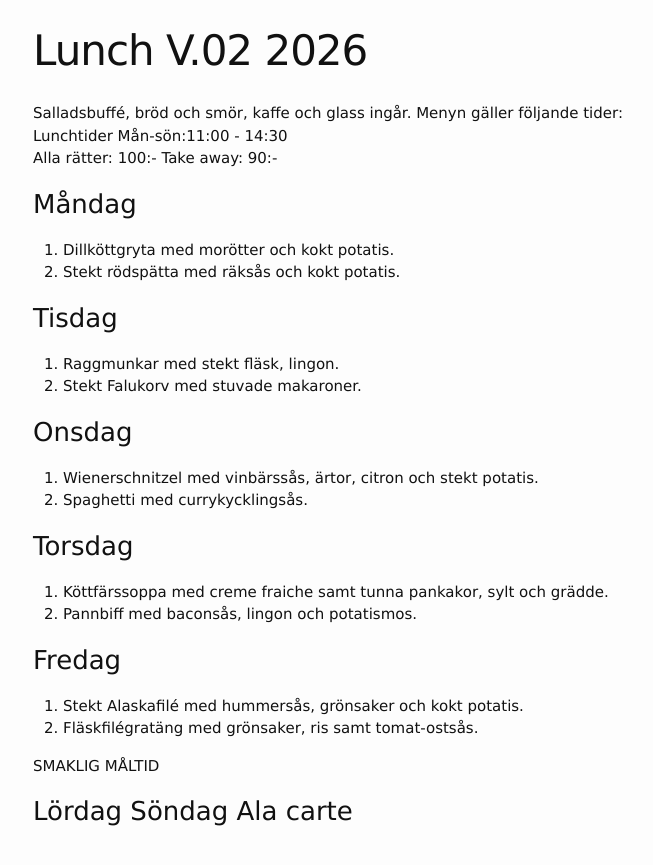
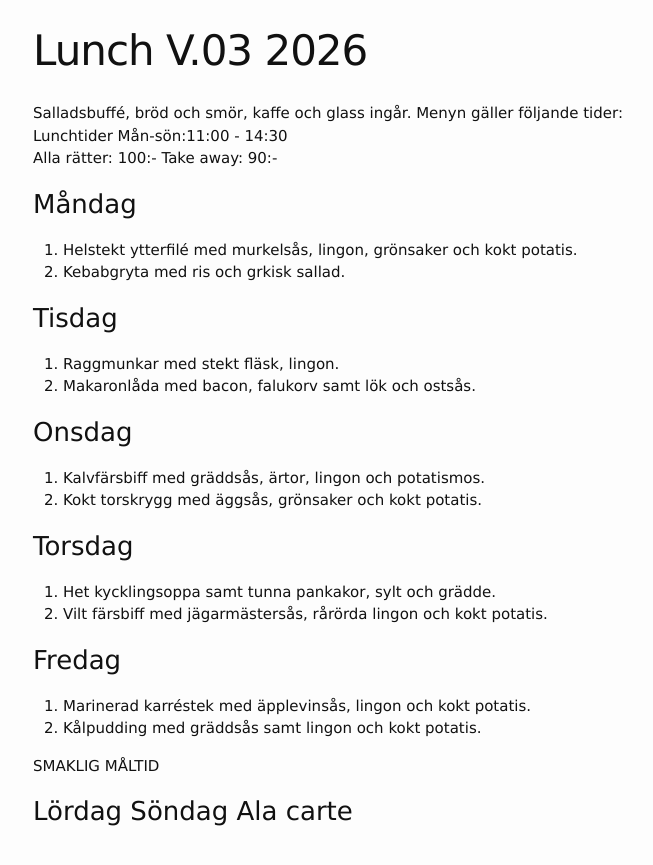
Before and after one commit to FarInn62/farinn62.github.io, a Jekyll site: the page built from lunch.md, in a window 1280 px wide. Shown: the top 865 px of the page, without its empty margins (237-890 px from the left). Built offline with Jekyll 4.4.1, drawn with Linux system fonts in a browser that asks for light colours.

Commit message:
Revise lunch menu to version 3 for 2026
Updated lunch menu for 2026 with new dishes for each day.

```diff
--- a/lunch.md
+++ b/lunch.md
@@ -1,6 +1,6 @@
 ---
 layout: foodmenu
-title: Lunch V.02 2026
+title: Lunch V.03 2026
 permalink: /lunch/
 published: true
 ---
@@ -11,27 +11,27 @@ Alla rätter: 100:- Take away: 90:-
 
 ### Måndag
 
-1. Dillköttgryta med morötter och kokt potatis.
-2. Stekt rödspätta med räksås och kokt potatis.
+1. Helstekt ytterfilé med murkelsås, lingon, grönsaker och kokt potatis.
+2. Kebabgryta med ris och grkisk sallad.
 
 ### Tisdag
 
 1. Raggmunkar med stekt fläsk, lingon.
-2. Stekt Falukorv med stuvade makaroner.
+2. Makaronlåda med bacon, falukorv samt lök och ostsås.
 
 ### Onsdag
 
-1. Wienerschnitzel med vinbärssås, ärtor, citron och stekt potatis.
-2. Spaghetti med currykycklingsås.
+1. Kalvfärsbiff med gräddsås, ärtor, lingon och potatismos.
+2. Kokt torskrygg med äggsås, grönsaker och kokt potatis.
 
 ### Torsdag
-1.  Köttfärssoppa med creme fraiche samt tunna pankakor, sylt och grädde.
-2.  Pannbiff med baconsås, lingon och potatismos.
+1.  Het kycklingsoppa samt tunna pankakor, sylt och grädde.
+2.  Vilt färsbiff med jägarmästersås, rårörda lingon och kokt potatis.
 
 ### Fredag
 
-1. Stekt Alaskafilé med hummersås, grönsaker och kokt potatis.
-2. Fläskfilégratäng med grönsaker, ris samt tomat-ostsås.
+1. Marinerad karréstek med äpplevinsås, lingon och kokt potatis.
+2. Kålpudding med gräddsås samt lingon och kokt potatis.
 
 SMAKLIG MÅLTID
 
```
